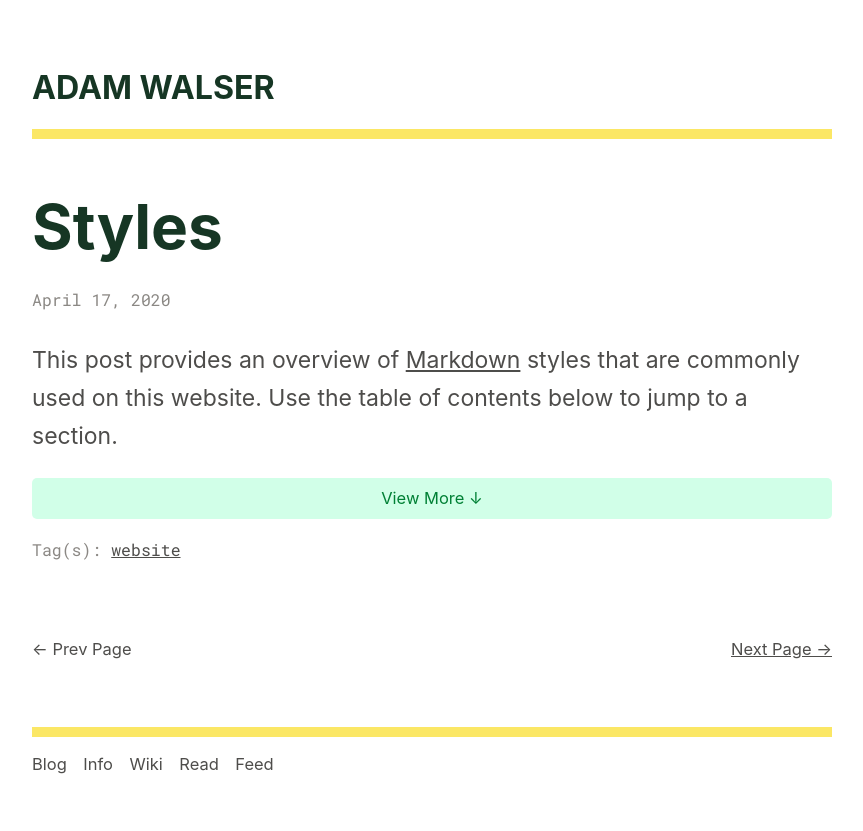
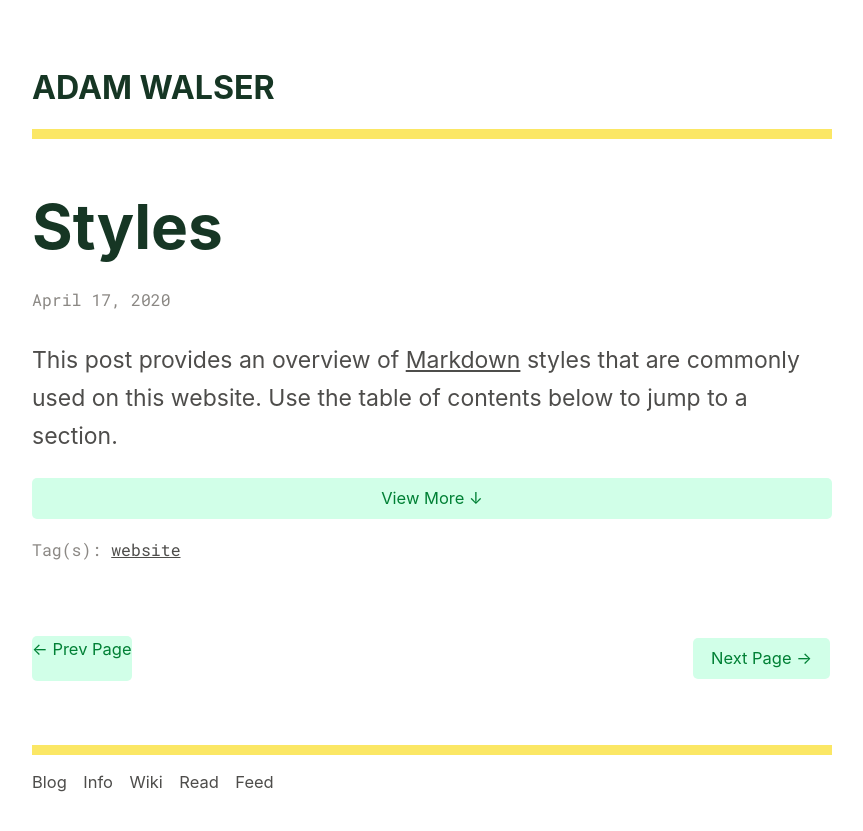
Before and after one commit to ajpwalser/ajpwalser.github.io, a Jekyll site: the page built from index.html, in a window 1280 px wide. Shown: the top 831 px of the page, without its empty margins (208-1071 px from the left). Built offline with Jekyll 4.4.1, drawn with Linux system fonts in a browser that asks for light colours; some web fonts are replaced; the list of posts is cut into pages by our own code.

Commit message:
Update style.css

```diff
--- a/css/style.css
+++ b/css/style.css
@@ -419,8 +419,7 @@ span.small {
 	width: 45%;
 }
 
-.pagination a,
-. pagination span {
+.pagination a {
 	padding: 7px 18px;
 	margin: 2px;
 	background-color: rgb(209, 255, 232);
@@ -429,6 +428,14 @@ span.small {
 	-moz-border-radius: 5px;
 	border-radius: 5px;
 	text-decoration: none;
+}
+
+.pagination span {
+	background-color: rgb(209, 255, 232);
+	color: rgb(0, 128, 53);
+	-webkit-border-radius: 5px;
+	-moz-border-radius: 5px;
+	border-radius: 5px;
 }
 
 .pagination p:first-child {
```
